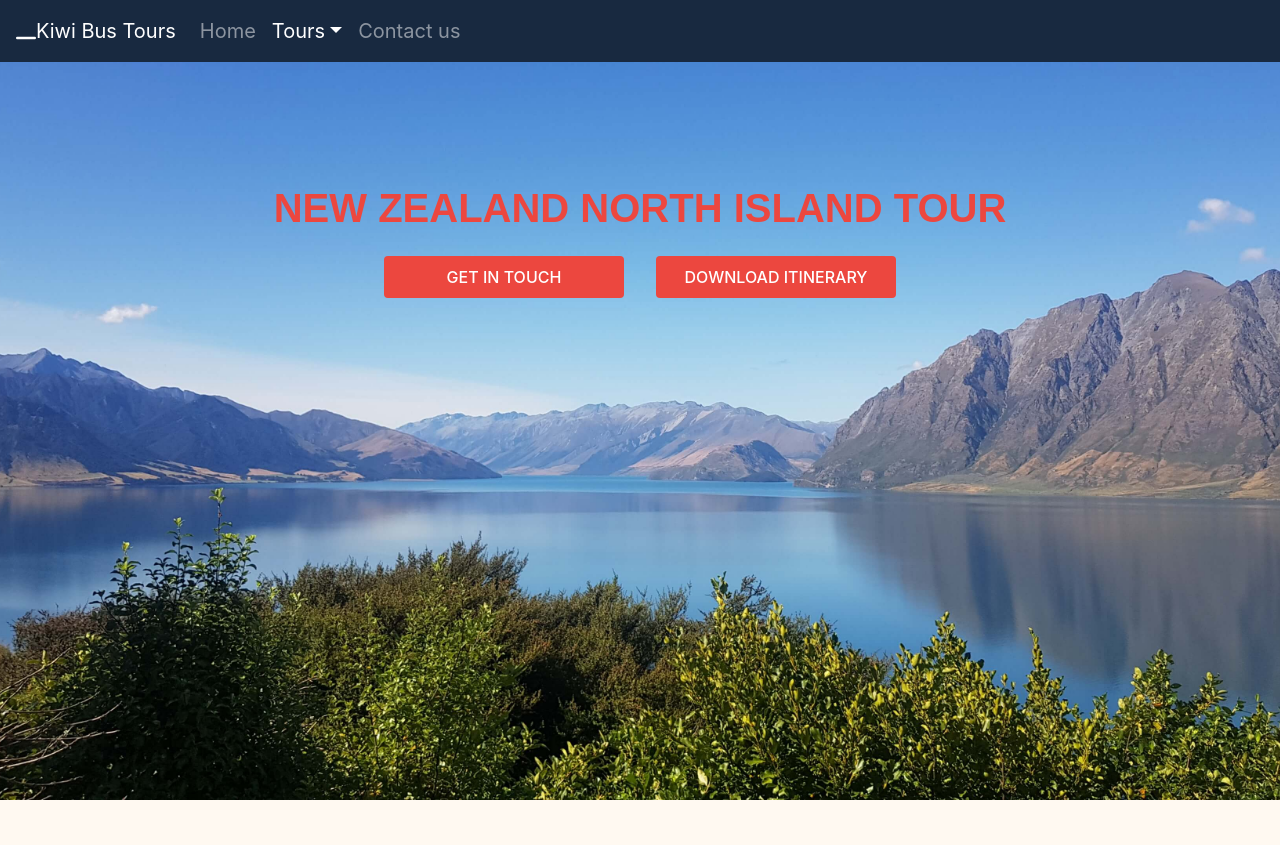
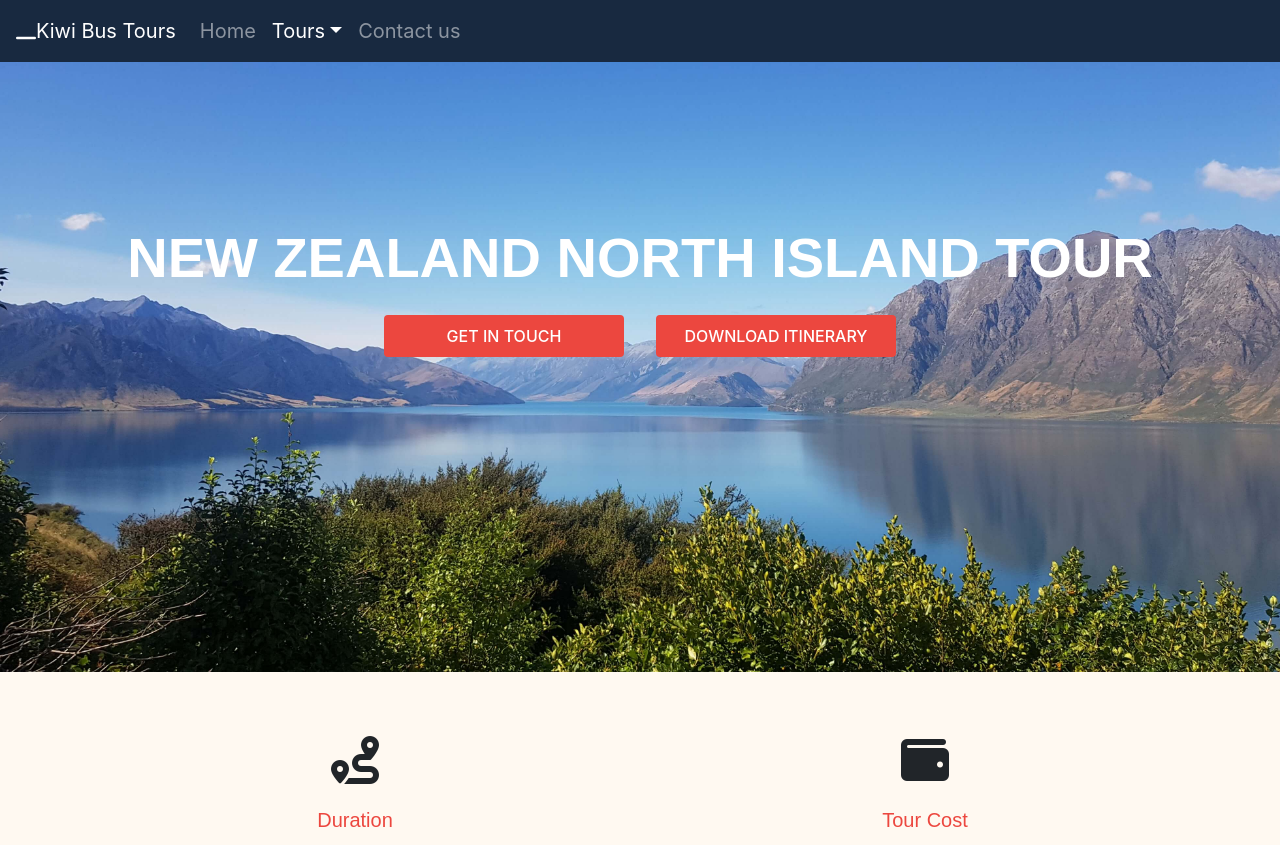
Before and after one commit to Code-Institute-Submissions/UserCentricMilestoneProject-2, a plain HTML site: page northislandtour.html in a window 1280 px wide. Shown: the top 845 px of the page. Drawn offline with nearby package versions, Linux system fonts and the light colour scheme.

Commit message:
Style: Created media breakpoints for tour page from phone to tablet.

```diff
--- a/assets/css/style.css
+++ b/assets/css/style.css
@@ -338,6 +338,10 @@ p{
     top: 20%
 }
 
+.tour-intro h2{
+    color: #fff
+}
+
 .tour-banner-container img{
     height: 400px;
     object-fit: cover;
@@ -345,9 +349,24 @@ p{
     width: fit-content;
 }
 
+@media(min-width:768px){
+    .tour-intro{
+        height:80vh;
+    }
+
+    .tour-intro .intro-text{
+        top: 25%
+    }
+
+    .tour-intro h2{
+        font-size: 3.5rem;
+    }
+}
+
 /*-----------Tours: Key-details--------------*/
 .key-details{
-    margin: 3rem 0rem;
+    margin-top: 3rem;
+    margin-bottom: 3rem;
 }
 
 .key-details i{
@@ -356,6 +375,13 @@ p{
     font-size: 3rem;
     margin-top: 1em;
     margin-bottom:-1rem;
+}
+
+@media(min-width:768px){
+    .key-details{
+        margin-top: 1rem;
+        margin-bottom:3rem;
+    }
 }
 
 /*-----------Tours: Comms Panel--------------*/
@@ -383,6 +409,15 @@ p{
     color: #fff;
  }
 
+@media (min-width:768px){
+    .comms-panel-text{
+        top: 20%;
+    }
+
+}
+
+ /*------------------Tour-itinerary----------*/
+
  .tour-heading{
      padding: 3rem 1rem;
  }
@@ -395,15 +430,7 @@ p{
 .day-itinerary i{
     color: #ec473f;
     padding:0.5rem;
-    opacity: 0.5;
-
 }
-
-
-
-
-
-
 
 .tourpage-carousel{
     margin: 0;
```
